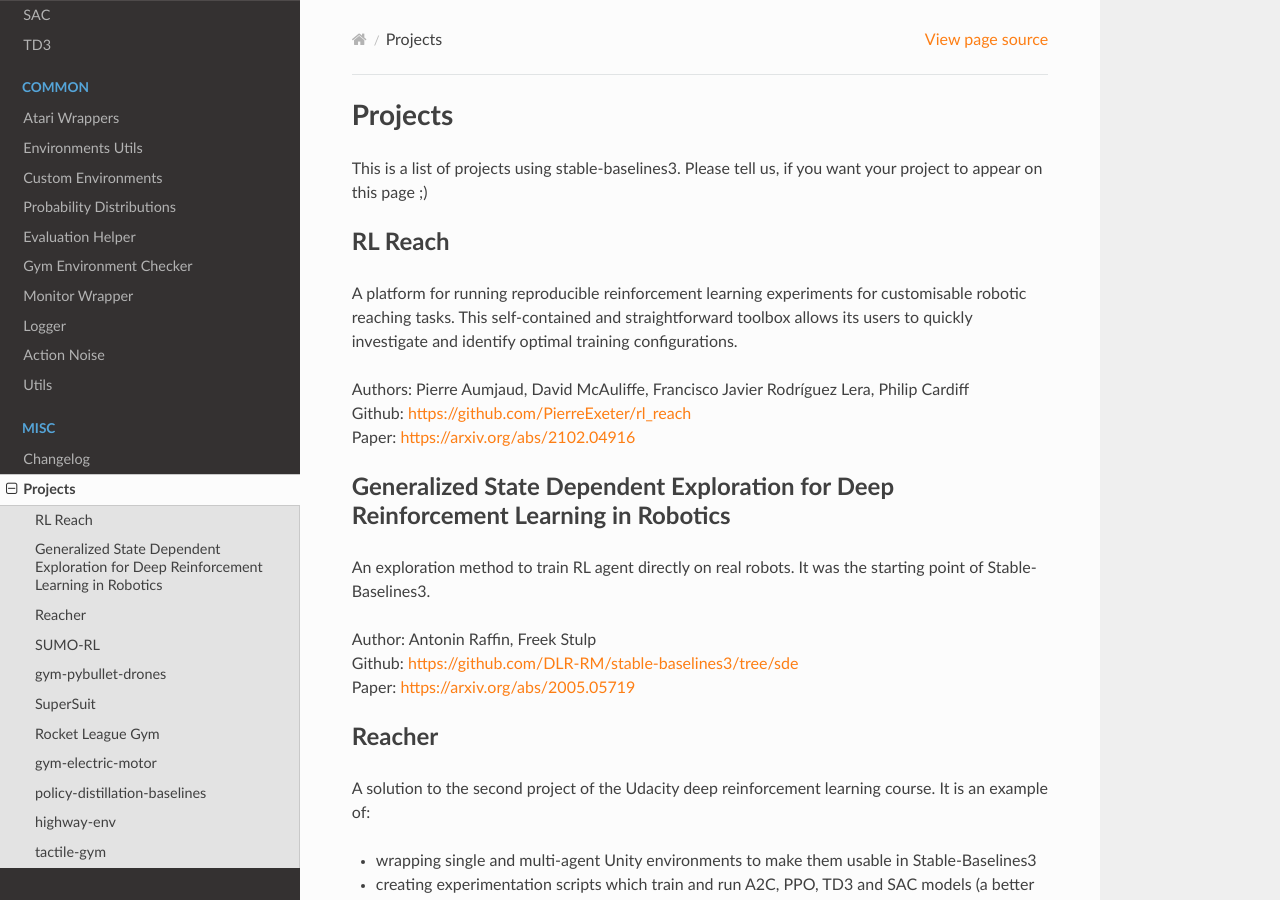
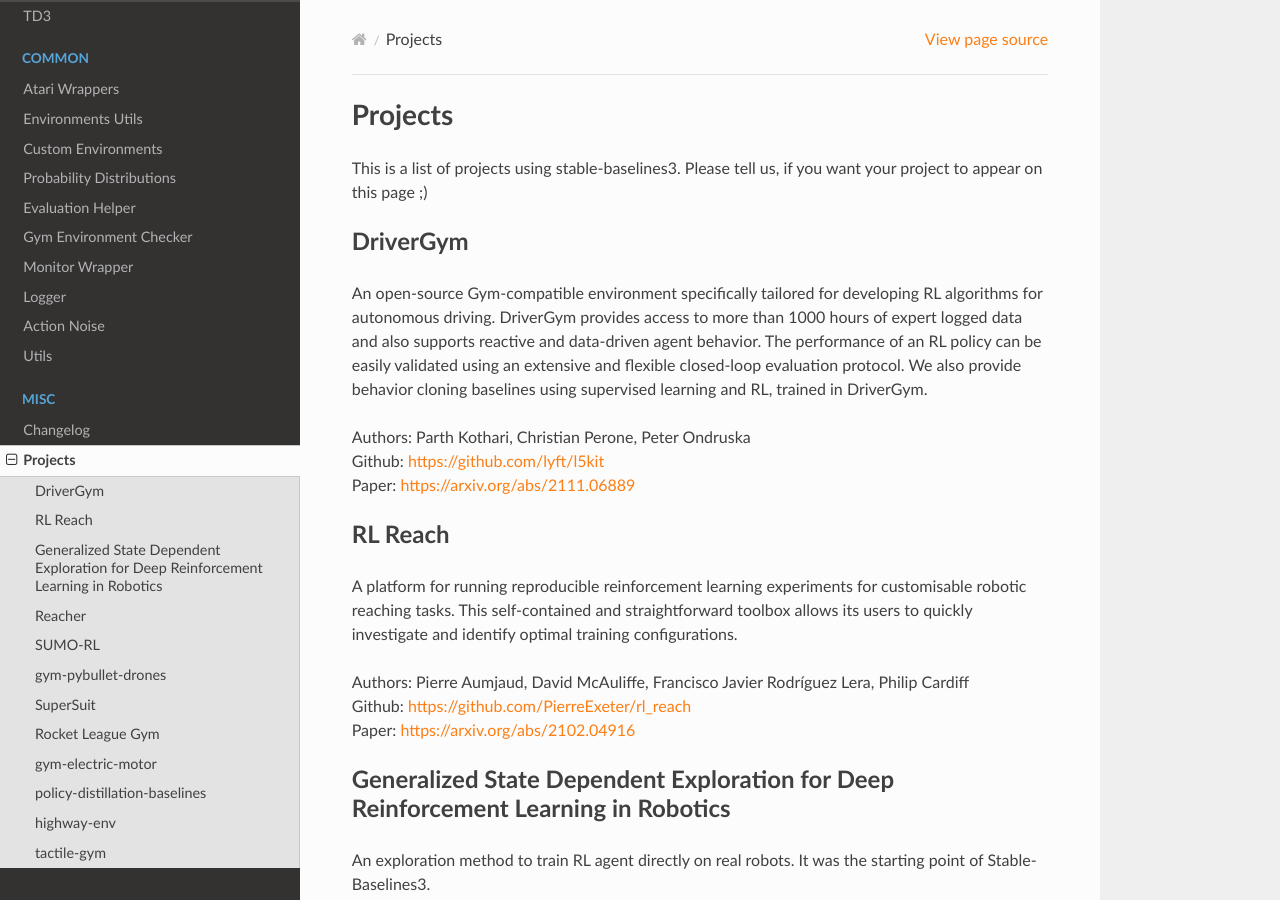
Before and after one commit to DLR-RM/stable-baselines3, a Sphinx documentation site: the page built from docs/misc/projects.rst, in a window 1280 px wide and 900 px high. Built offline with Sphinx 7.4.7 and the Read the Docs theme 2.0.0, drawn with Linux system fonts in a browser that asks for light colours.

Commit message:
Added DriverGym project

```diff
--- a/docs/misc/projects.rst
+++ b/docs/misc/projects.rst
@@ -5,6 +5,15 @@
 
 This is a list of projects using stable-baselines3.
 Please tell us, if you want your project to appear on this page ;)
+
+DriverGym
+---------
+
+An open-source Gym-compatible environment specifically tailored for developing RL algorithms for autonomous driving. DriverGym provides access to more than 1000 hours of expert logged data and also supports reactive and data-driven agent behavior. The performance of an RL policy can be easily validated using an extensive and flexible closed-loop evaluation protocol. We also provide behavior cloning baselines using supervised learning and RL, trained in DriverGym.
+
+| Authors: Parth Kothari, Christian Perone, Peter Ondruska
+| Github: https://github.com/lyft/l5kit
+| Paper: https://arxiv.org/abs/2111.06889
 
 
 RL Reach
```
